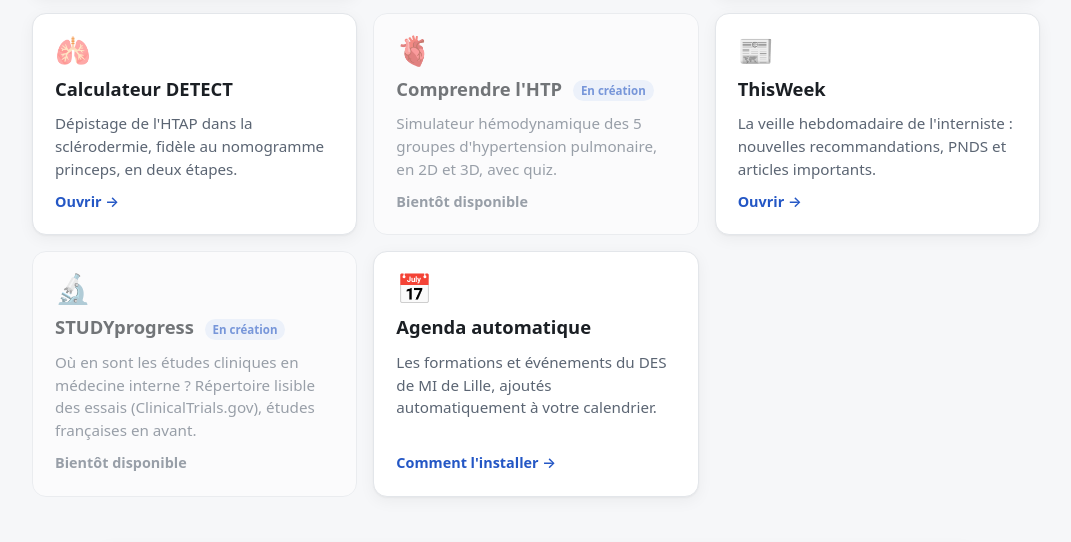
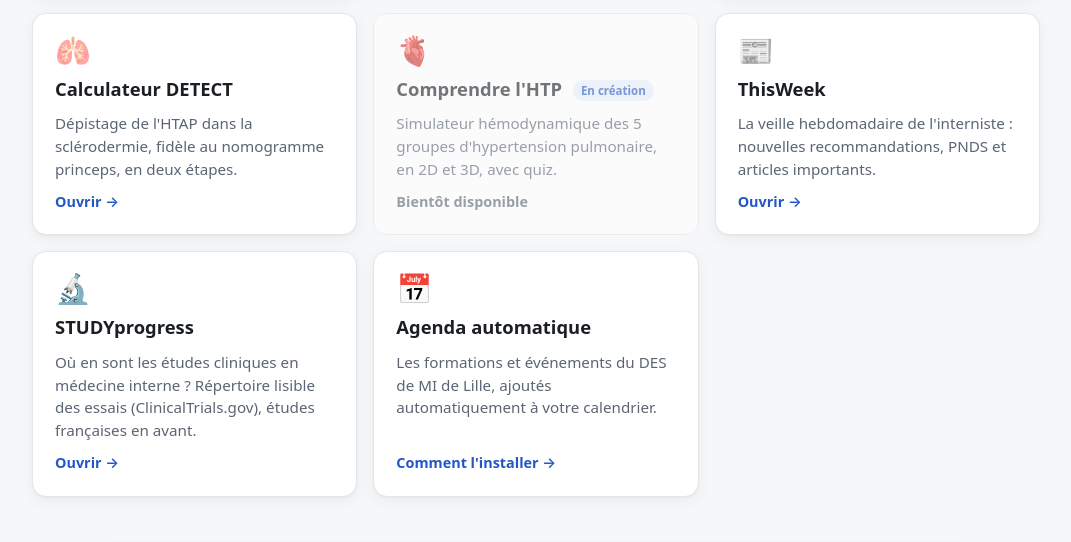
Before and after one commit to ssc-ux/MedInt-Tools, a plain HTML site: page index.html in a window 1280 px wide. Shown: the part 504-1046 px from the top of the page, without its empty margins (104-1175 px from the left). Drawn offline with Linux system fonts and the light colour scheme.

Commit message:
STUDYprogress disponible : tuile cliquable vers l'outil
Co-Authored-By: Claude Opus 5.5 <noreply@anthropic.com>
Claude-Session: https://claude.ai/code/session_01DwhYiEUBcMtcv96641m7gx

```diff
--- a/index.html
+++ b/index.html
@@ -108,12 +108,12 @@
       <p>La veille hebdomadaire de l'interniste : nouvelles recommandations, PNDS et articles importants.</p>
       <span class="go">Ouvrir →</span>
     </a>
-    <div class="tile off" aria-disabled="true">
+    <a class="tile" href="https://ssc-ux.github.io/STUDYprogress/">
       <span class="icon" aria-hidden="true">🔬</span>
-      <h2>STUDYprogress <span class="badge creation">En création</span></h2>
+      <h2>STUDYprogress</h2>
       <p>Où en sont les études cliniques en médecine interne ? Répertoire lisible des essais (ClinicalTrials.gov), études françaises en avant.</p>
-      <span class="go">Bientôt disponible</span>
-    </div>
+      <span class="go">Ouvrir →</span>
+    </a>
     <button class="tile" type="button" onclick="document.getElementById('agenda').showModal()">
       <span class="icon" aria-hidden="true">📅</span>
       <h2>Agenda automatique</h2>
```
